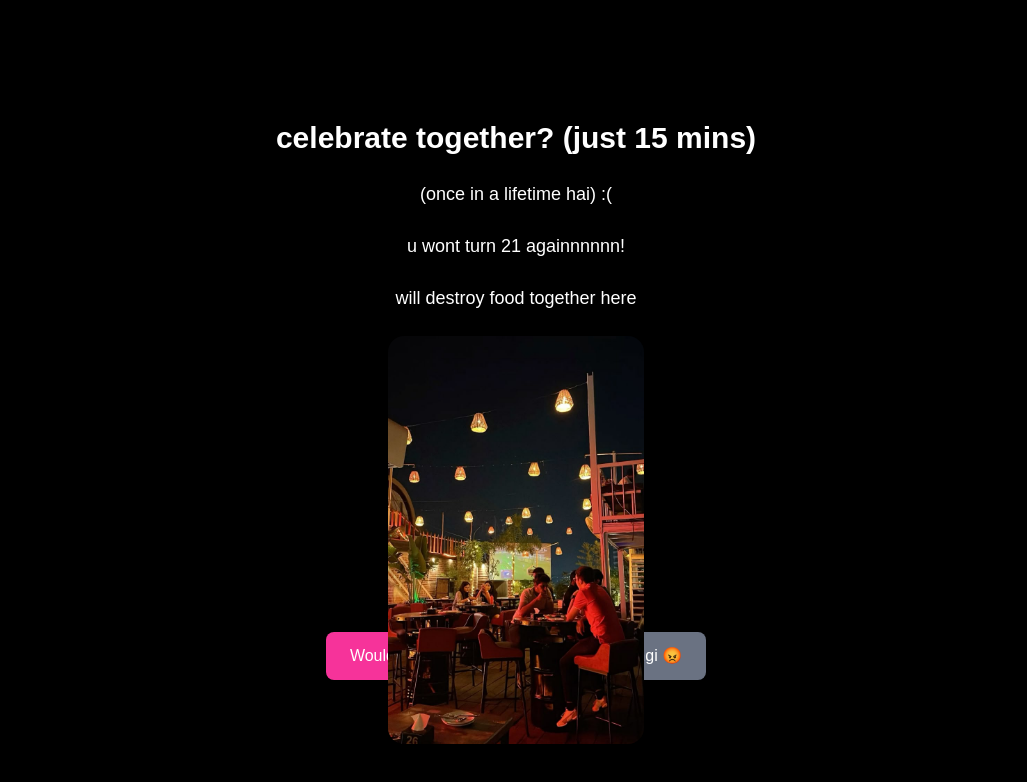
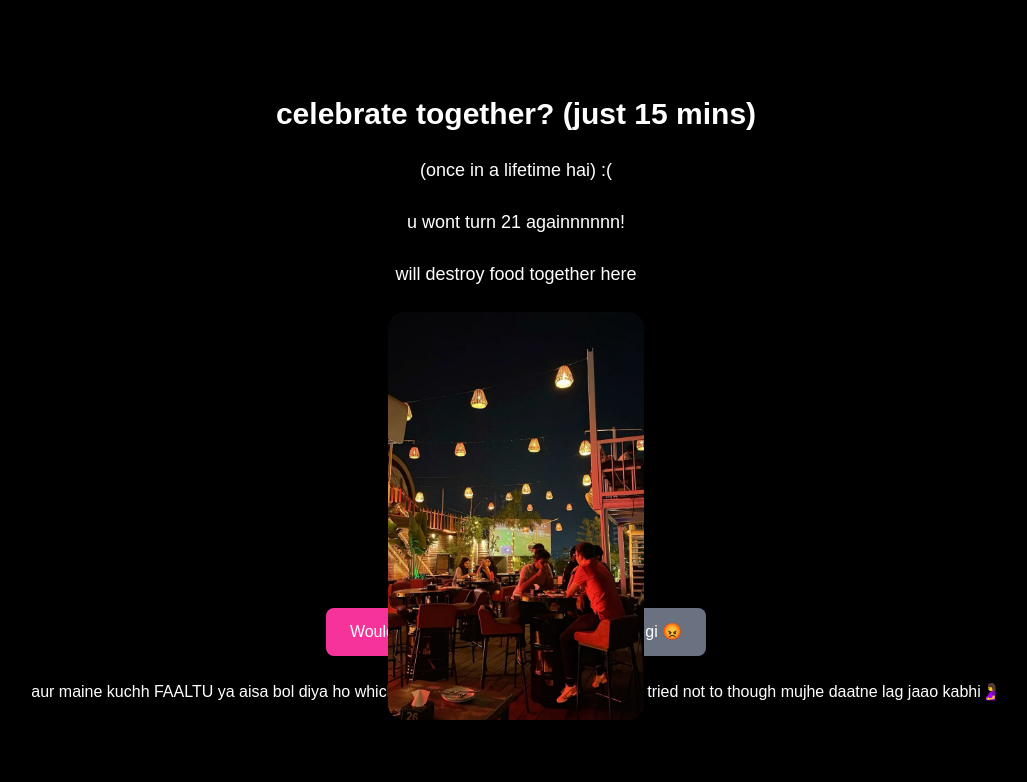
Before and after one commit to Himanshuu23/testing-template, a Next.js app: page /page7 in a window 1280 px wide. Shown: the top 782 px of the page, without its empty margins (124-1151 px from the left). Built offline with nearby package versions, Linux system fonts and the light colour scheme.

Commit message:
final commit

```diff
--- a/src/app/page7/page.tsx
+++ b/src/app/page7/page.tsx
@@ -64,6 +64,7 @@ export default function HomePage() {
           Block kr dungi 😡
         </button>
       </div>
+      <p>aur maine kuchh FAALTU ya aisa bol diya ho which is inappropriate then i am sorry -- i tried not to though mujhe daatne lag jaao kabhi🤰</p>
 
       {isModalOpen && (
         <div
```
